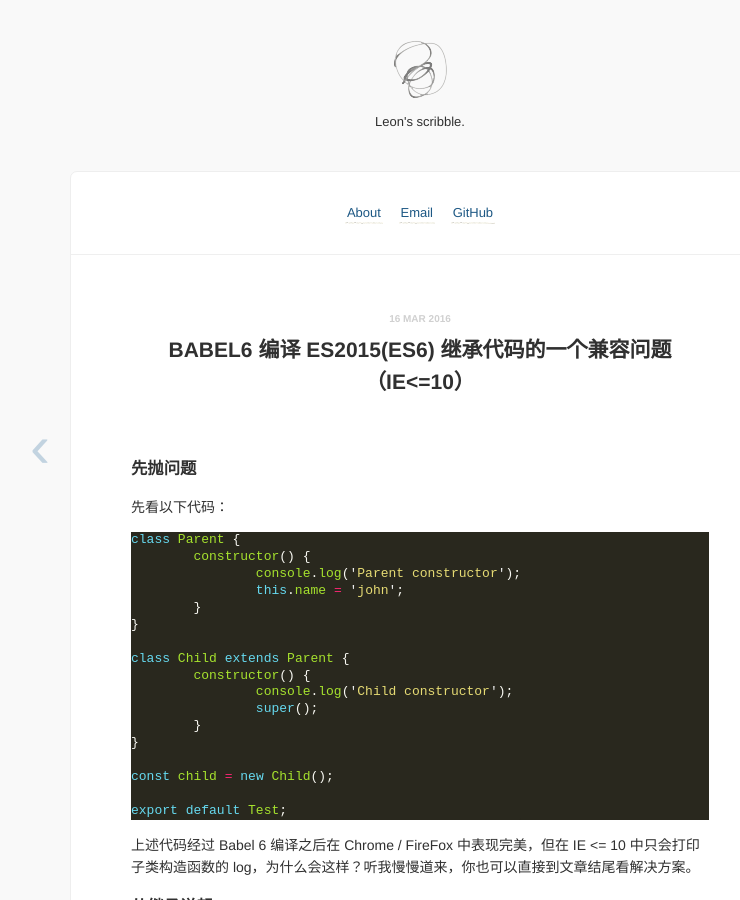
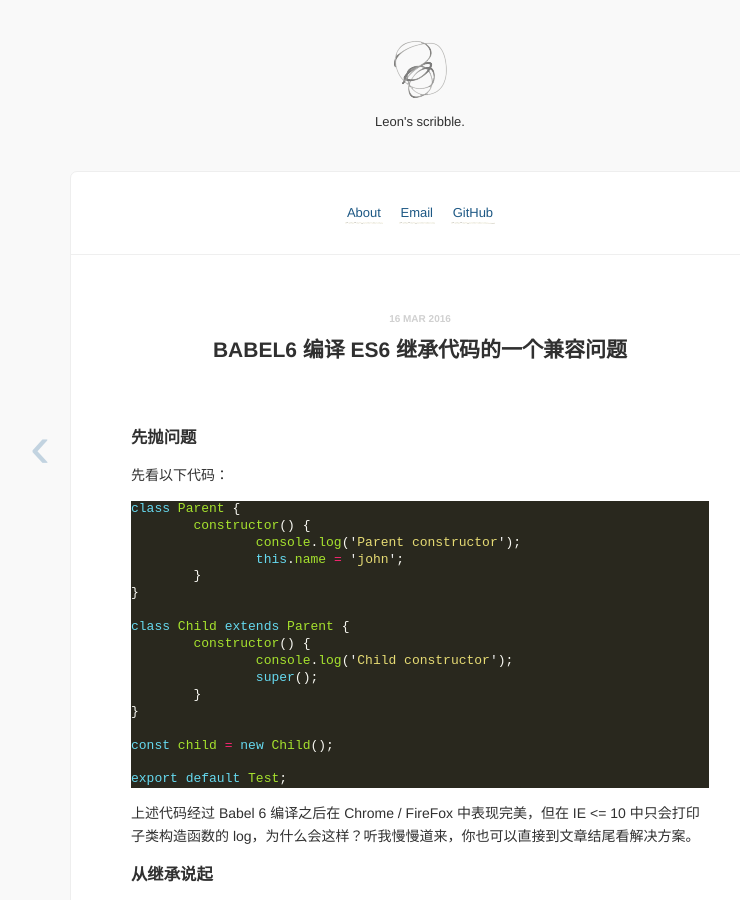
Before and after one commit to superRaytin/superraytin.github.io, a Jekyll site: the page built from _posts/skill/2016-03-16-babel6-es2015-ie10-inherit.md, in a window 1280 px wide and 900 px high. Shown: the whole window, without its empty margins (220-960 px from the left). Built offline with Jekyll 4.4.1, drawn with Linux system fonts in a browser that asks for light colours; Markdown is read by kramdown in place of the engine named in the settings; comment, search, counter and statistics services are not loaded.

Commit message:
update article

```diff
--- a/_posts/skill/2016-03-16-babel6-es2015-ie10-inherit.md
+++ b/_posts/skill/2016-03-16-babel6-es2015-ie10-inherit.md
@@ -1,6 +1,6 @@
 ---
 layout: post
-title : Babel6 编译 ES2015(ES6) 继承代码的一个兼容问题（IE<=10）
+title : Babel6 编译 ES6 继承代码的一个兼容问题
 date: 2016-03-16 17:28
 disqus: y
 ---
```
